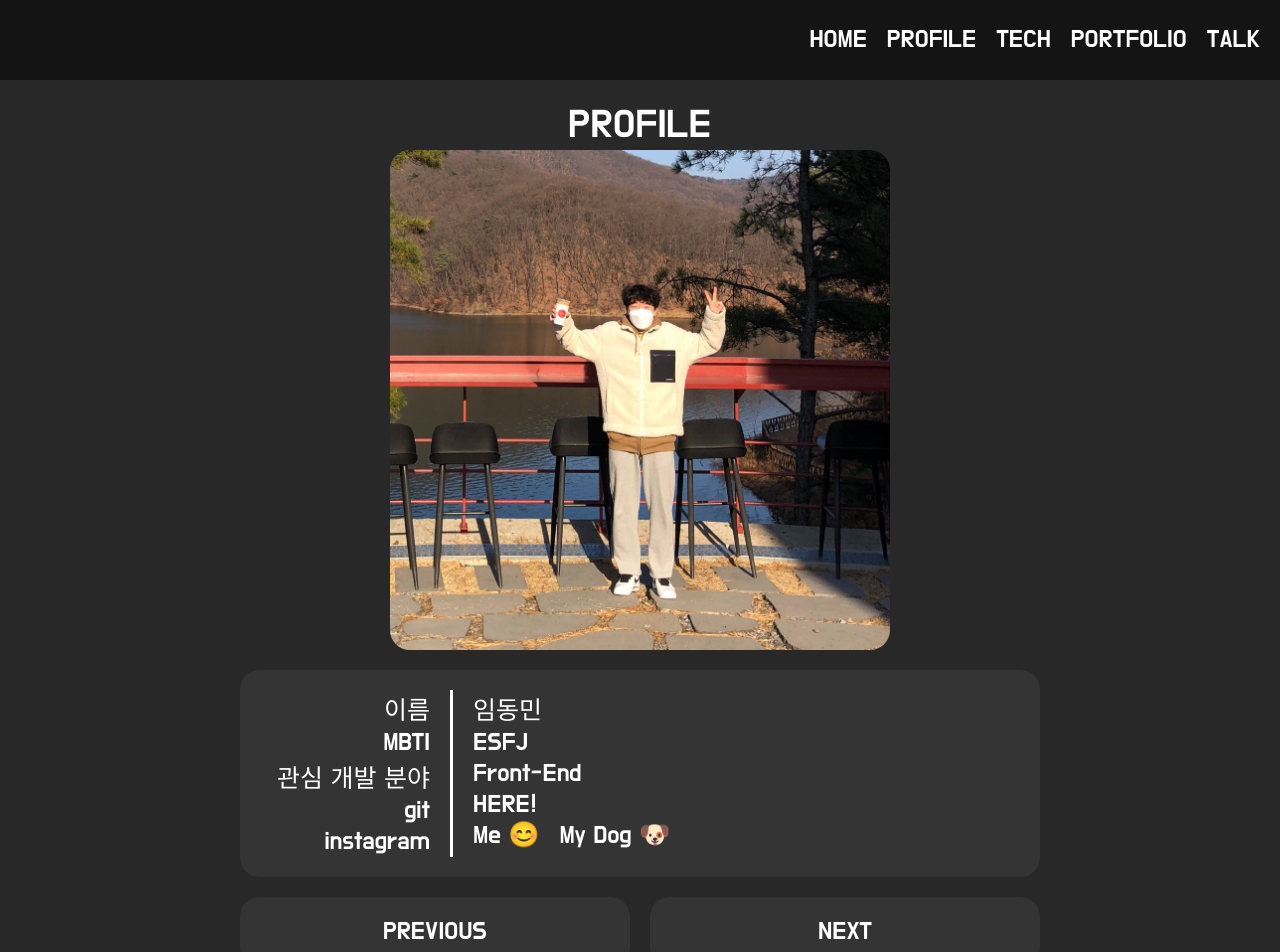
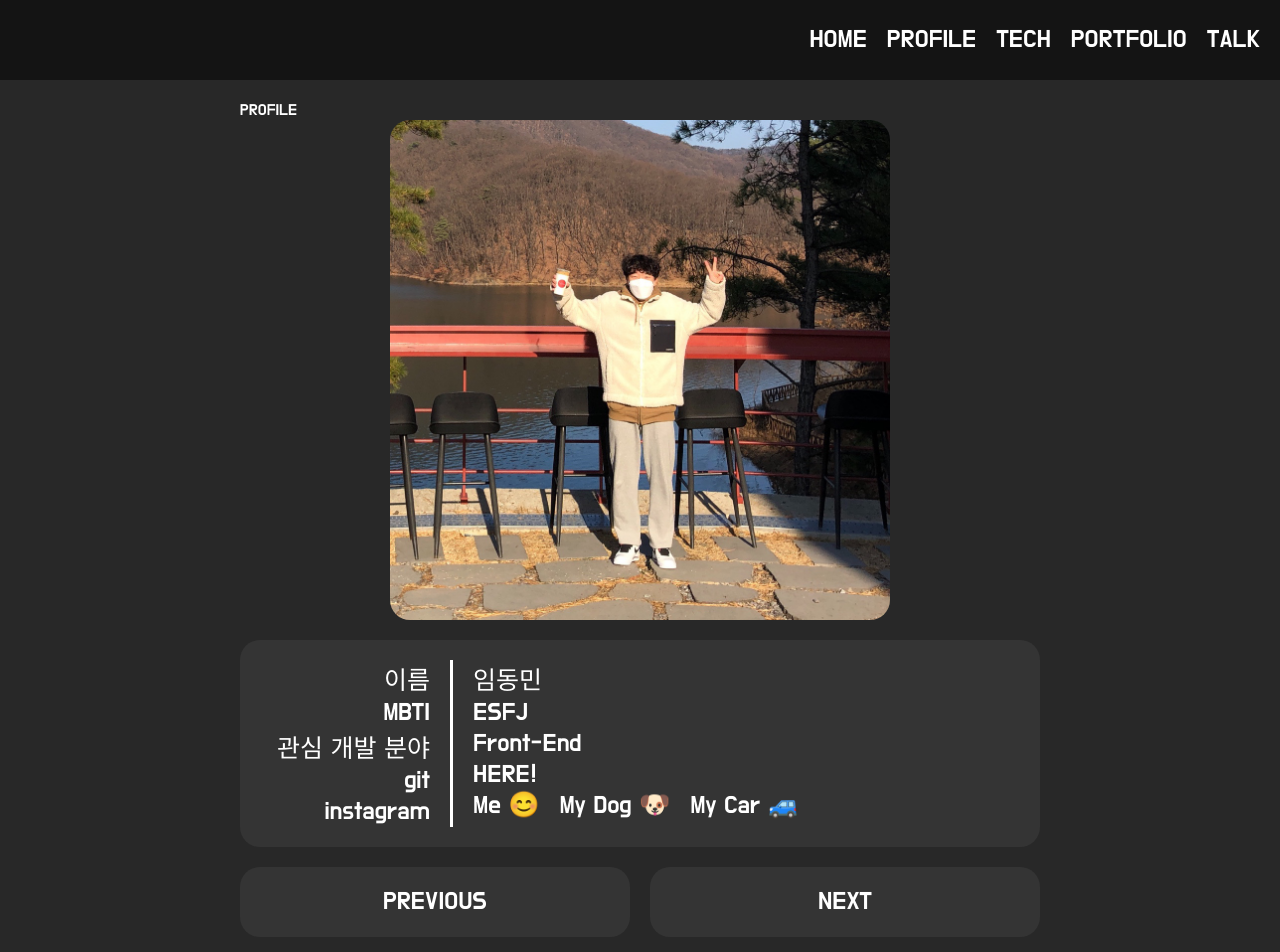
Before and after one commit to dongmin-Lim/portfolio, a React (Create React App) app in the folder frontend/: page /profile in a window 1280 px wide. Shown: the top 952 px of the page. Built offline with nearby package versions, Linux system fonts and the light colour scheme; the HTML template or start-up script is replaced by a standard one.

Commit message:
PROFILE 코드정리

```diff
--- a/frontend/src/Profile/Profile.js
+++ b/frontend/src/Profile/Profile.js
@@ -1,66 +1,96 @@
-import styles from "./Profile.module.css";
+import { styled } from "styled-components";
 
 function Profile() {
   return (
-    <div style={{ fontSize: "40px", textAlign: "center" }}>
+    <Frame>
       PROFILE
-      <img
-        className={styles.profile_img}
-        src="./img/IMG_1069.JPG"
-        onContextMenu={(e) => e.preventDefault()}
-        alt="profileimg"
-      />
-      <div className={styles.profile}>
-        <div className={styles.left_profile}>
-          <div className={styles.info}>이름</div>
-          <div className={styles.info}>MBTI</div>
-          <div className={styles.info}>관심 개발 분야</div>
-          <div className={styles.info}>git</div>
-          <div className={styles.info}>instagram</div>
-        </div>
-        <div className={styles.right_profile} style={{ borderLeft: "3px solid white" }}>
-          <div className={styles.info}>임동민</div>
-          <div className={styles.info}>ESFJ</div>
-          <div className={styles.info}>Front-End</div>
-          <div className={styles.info}>
-            <a
-              href="https://github.com/dongmin-Lim"
-              target="_blank"
-              rel="noopener noreferrer"
-            >
+      <ProfileImg src="./img/IMG_1069.JPG" onContextMenu={(e) => e.preventDefault()} alt="profile_img" />
+      <ProfileBox>
+        <ProfileLeft>
+          <div>이름</div>
+          <div>MBTI</div>
+          <div>관심 개발 분야</div>
+          <div>git</div>
+          <div>instagram</div>
+        </ProfileLeft>
+        <ProfileRight style={{ borderLeft: "3px solid white" }}>
+          <div>임동민</div>
+          <div>ESFJ</div>
+          <div>Front-End</div>
+          <div>
+            <a href="https://github.com/dongmin-Lim" target="_blank" rel="noopener noreferrer">
               HERE!
             </a>
           </div>
-          <div className={styles.info}>
-            <a
-              className={styles.instagram1}
-              href="https://www.instagram.com/dm_0216/"
-              target="_blank"
-              rel="noopener noreferrer"
-            >
+          <div>
+            <a href="https://www.instagram.com/dm_0216/" target="_blank" rel="noopener noreferrer">
               Me 😊
             </a>
-            <a
-              className={styles.instagram2}
-              href="https://www.instagram.com/pepsi._.1009/"
-              target="_blank"
-              rel="noopener noreferrer"
-            >
+            <a href="https://www.instagram.com/pepsi._.1009/" target="_blank" rel="noopener noreferrer">
               My Dog 🐶
             </a>
+            <a href="https://www.instagram.com/dongmini_r53/" target="_blank" rel="noopener noreferrer">
+              My Car 🚙
+            </a>
           </div>
-        </div>
-      </div>
-      <div className={styles.pageSelect}>
-        <a className={styles.nextPage} href="/">
-          PREVIOUS
-        </a>
-        <a className={styles.nextPage} href="/tech">
-          NEXT
-        </a>
-      </div>
-    </div>
+        </ProfileRight>
+      </ProfileBox>
+      <PageSelect>
+        <NextPage href="/profile">PREVIOUS</NextPage>
+        <NextPage href="/talk">NEXT</NextPage>
+      </PageSelect>
+    </Frame>
   );
 }
 
 export default Profile;
+
+const Frame = styled.div`
+  font-size: "40px";
+  text-align: "center";
+`;
+
+const ProfileImg = styled.img`
+  display: block;
+  margin: 0 auto;
+  margin-bottom: 20px;
+  width: 500px;
+  border-radius: 20px;
+`;
+
+const ProfileBox = styled.div`
+  display: grid;
+  grid-template-columns: 1fr 3fr;
+  background-color: rgba(100, 100, 100, 0.2);
+  border-radius: 20px;
+  margin-bottom: 20px;
+  padding: 20px;
+`;
+
+const ProfileLeft = styled.div`
+  padding-right: 20px;
+  font-size: 25px;
+  text-align: right;
+`;
+
+const ProfileRight = styled.div`
+  padding-left: 20px;
+  font-size: 25px;
+  text-align: left;
+`;
+
+const PageSelect = styled.div`
+  display: grid;
+  grid-template-columns: 1fr 1fr;
+  grid-column-gap: 20px;
+`;
+
+const NextPage = styled.a`
+  height: 70px;
+  margin: 0px 0;
+  text-align: center;
+  line-height: 70px;
+  background-color: rgba(100, 100, 100, 0.2);
+  border-radius: 20px;
+  font-size: 25px;
+`;
--- a/frontend/src/Profile/Profile.module.css
+++ /dev/null
@@ -1,44 +0,0 @@
-.profile_img {
-  display: block;
-  margin: 0 auto;
-  margin-bottom: 20px;
-  width: 500px;
-  border-radius: 20px;
-}
-
-.profile {
-  display: grid;
-  grid-template-columns: 1fr 3fr;
-  background-color: rgba(100, 100, 100, 0.2);
-  border-radius: 20px;
-  margin-bottom: 20px;
-  padding: 20px;
-}
-
-.left_profile {
-  padding-right: 20px;
-  font-size: 25px;
-  text-align: right;
-}
-
-.right_profile {
-  padding-left: 20px;
-  font-size: 25px;
-  text-align: left;
-}
-
-.pageSelect {
-  display: grid;
-  grid-template-columns: 1fr 1fr;
-  grid-column-gap: 20px;
-}
-
-.nextPage {
-  height: 70px;
-  margin: 0;
-  text-align: center;
-  line-height: 70px;
-  background-color: rgba(100, 100, 100, 0.2);
-  border-radius: 20px;
-  font-size: 25px;
-}
```
